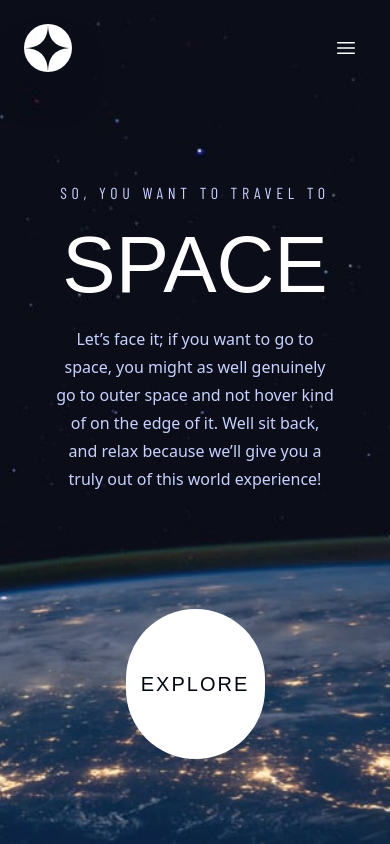
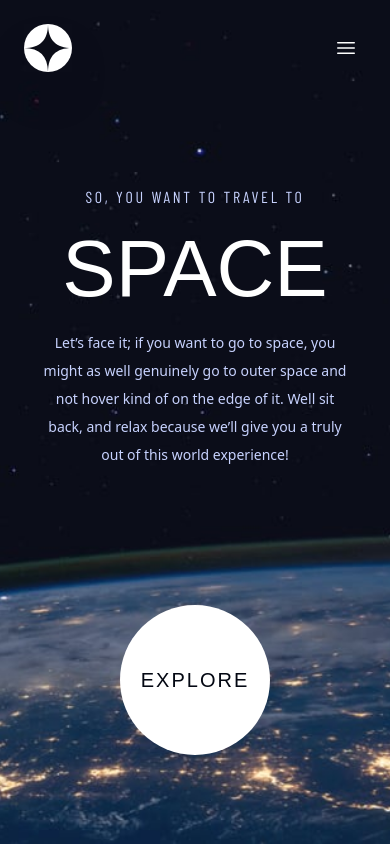
Before and after one commit to fedeq/space-tourism-website, a Next.js app: page / in a window 390 px wide. Built offline with nearby package versions, Linux system fonts and the light colour scheme; a web font is replaced by a local one.

Commit message:
Fix home page

```diff
--- a/src/app/page.tsx
+++ b/src/app/page.tsx
@@ -4,22 +4,22 @@ export default function Home() {
   return (
     <div className="xl:bg-home_desktop bg-home_mobile sm:bg-home_tablet grid min-h-screen grid-rows-[auto,1fr] bg-cover bg-center bg-no-repeat">
       <Header />
-      <main className="p-8">
+      <main className="p-4">
         <div className="container mx-auto flex h-full flex-col items-center justify-evenly px-6 md:px-0 md:py-20 xl:flex-row xl:items-end ">
           <div className="flex flex-col text-center xl:w-1/2 xl:text-left">
-            <div className="font-barlow_condensed font-normal tracking-[4.72px] text-indigo-200 md:text-[28px]">
+            <div className="font-barlow_condensed text-base font-normal tracking-[2.70px] text-indigo-200  md:text-[28px] md:text-xl md:tracking-[4.72px] xl:text-3xl">
               SO, YOU WANT TO TRAVEL TO
             </div>
             <div className="font-bellefair text-[80px] font-normal text-white md:text-[150px]">
               SPACE
             </div>
-            <div className="font-barlow max-w-[444px] text-base font-normal leading-7 text-indigo-200 md:text-lg">
+            <div className="font-barlow max-w-[444px] text-sm font-normal leading-7 text-indigo-200 md:text-base md:text-lg">
               Let’s face it; if you want to go to space, you might as well genuinely go to outer
               space and not hover kind of on the edge of it. Well sit back, and relax because we’ll
               give you a truly out of this world experience!
             </div>
           </div>
-          <div className="mt-16 flex w-1/2 justify-center">
+          <div className="mt-16 flex justify-center md:w-1/2">
             <div className="flex h-[150px] w-[150px] items-center justify-center rounded-full bg-white hover:cursor-pointer hover:ring-[50px] hover:ring-white hover:ring-opacity-20 md:h-[274px] md:w-[274px]">
               <div className="font-bellefair text-xl font-normal tracking-widest text-gray-950 md:text-[32px]">
                 EXPLORE
```
